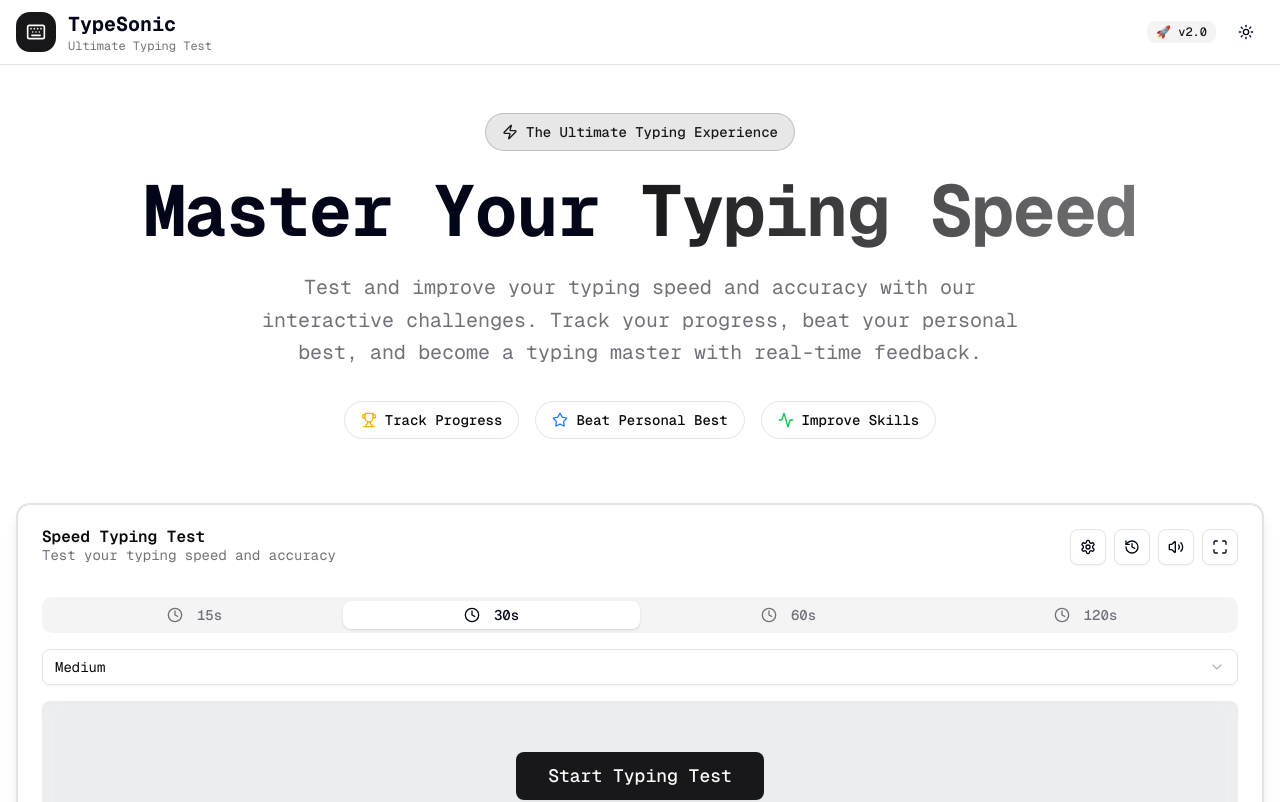
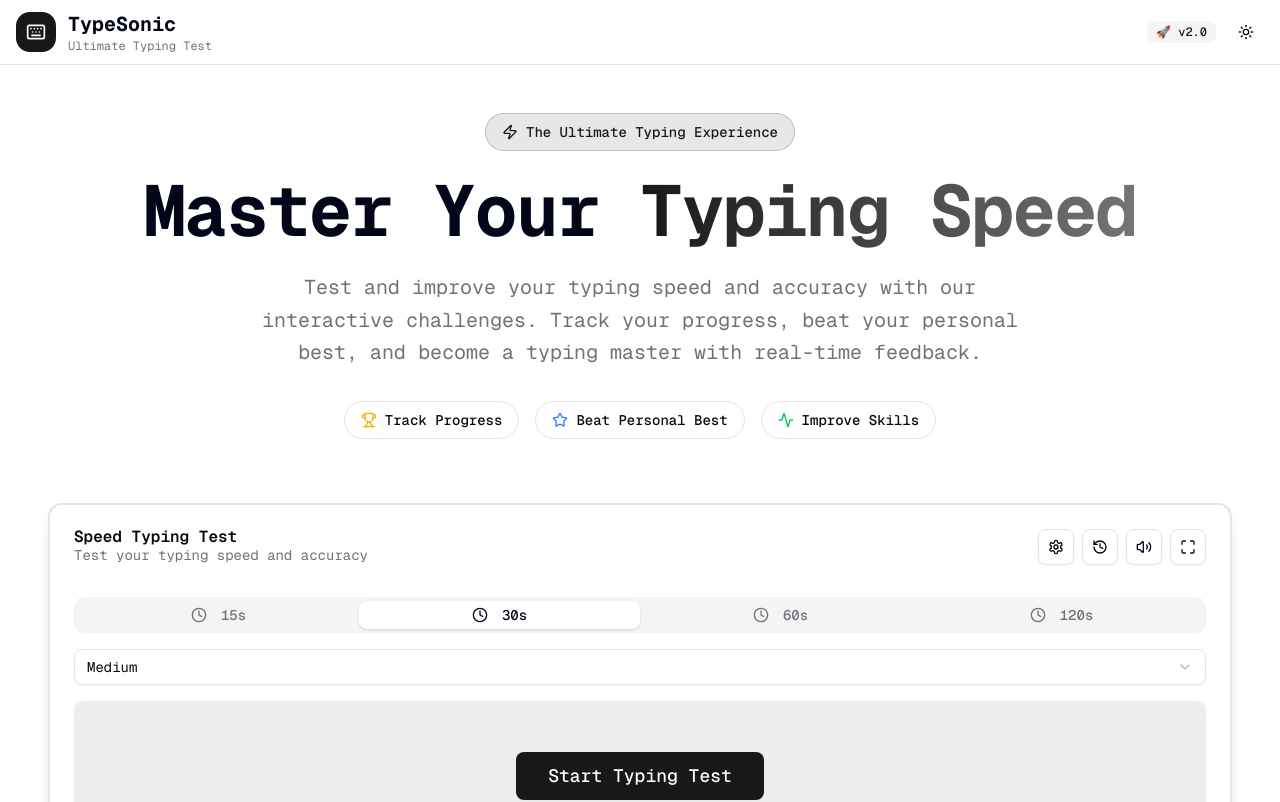
Before and after one commit to KennyMwendwaX/type-sonic, a Next.js app: page / in a window 1280 px wide. Shown: the top 802 px of the page. Built offline with nearby package versions, Linux system fonts and the light colour scheme.

Commit message:
feat: remove scrollbar from TypingTest component on fullscreen

```diff
--- a/src/app/page.tsx
+++ b/src/app/page.tsx
@@ -51,7 +51,7 @@ export default function Home() {
         </div>
       </nav>
 
-      <main className="container mx-auto px-4 py-12 max-w-7xl">
+      <main className="container mx-auto px-12 py-12 max-w-7xl">
         {/* Hero Section */}
         <section className="text-center mb-16 space-y-8">
           <div className="space-y-6">
--- a/src/components/typing-test.tsx
+++ b/src/components/typing-test.tsx
@@ -48,7 +48,8 @@ export default function TypingTest() {
       {/* Fullscreen Mode */}
       {fullscreenMode && (
         <div className="fixed inset-0 z-50 bg-background/80 backdrop-blur-xl flex items-center justify-center p-4 animate-in fade-in duration-300">
-          <div className="w-full max-w-7xl max-h-[95vh] overflow-auto animate-in zoom-in-95 duration-300">
+          <div className="w-full max-w-7xl max-h-[95vh] overflow-auto [scrollbar-width:none] [&::-webkit-scrollbar]:hidden animate-in zoom-in-95 duration-300">
+            {" "}
             <TooltipProvider>
               <Card className={`${cardClasses} shadow-2xl border-primary/20`}>
                 <TypingTestHeader />
```
